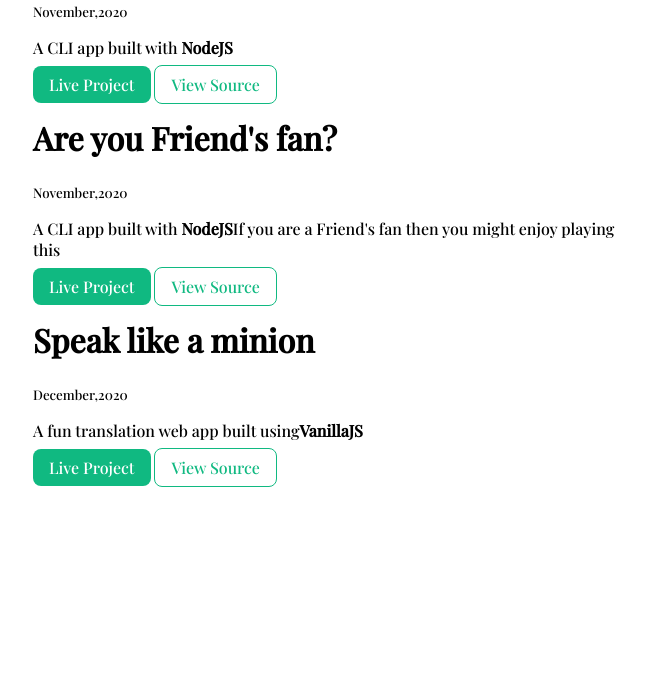
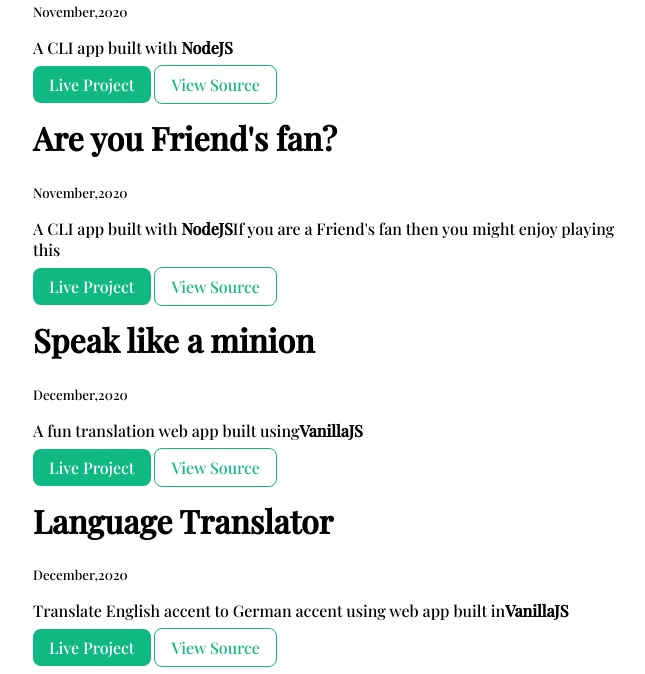
Before and after one commit to surabhiadak/surabhiadak-myportfolio, a plain HTML site: page projects.html in a window 1280 px wide. Shown: the part 673-1347 px from the top of the page, without its empty margins (327-972 px from the left). Before the commit the page ends 1167 px from the top, so only its background shows below. Drawn offline with nearby package versions, Linux system fonts and the light colour scheme.

Commit message:
commit: added projects

```diff
--- a/projects.html
+++ b/projects.html
@@ -56,6 +56,15 @@
                 <a class="links link-secondary" href="https://github.com/surabhiadak/banana-speak">View Source</a>
             </div>
         </li>
+        <li>
+            <div class="container container-center margin-md">
+                <h1>Language Translator</h1>
+                <small>December,2020</small>
+                <p>Translate English accent to German accent using web app built in<strong>VanillaJS</strong></p>
+                <a class="links link-primary" href="https://language-translator.netlify.app/">Live Project</a>
+                <a class="links link-secondary" href="https://github.com/surabhiadak/English-to-German-accent-translator">View Source</a>
+            </div>
+        </li>
     </ul>
 </body>
 </html>
```
